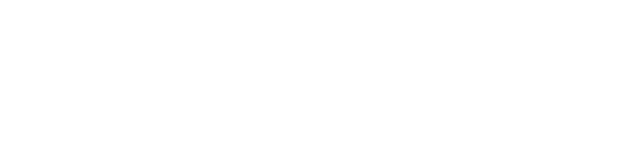
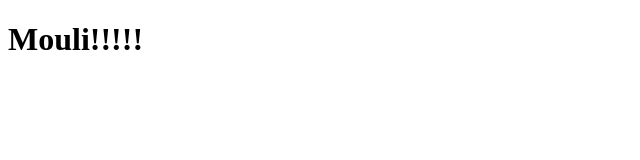
Before and after one commit to kalluriteja/something, a plain HTML site: page index.html in a window 1280 px wide. Shown: the whole page, without its empty margins (0-640 px from the left). Drawn offline with Linux system fonts and the light colour scheme.

Commit message:
mouli name added

```diff
--- a/index.html
+++ b/index.html
@@ -7,6 +7,6 @@
     <title>Document</title>
 </head>
 <body>
-
+    <h1>Mouli!!!!!</h1>
 </body>
 </html>
```
